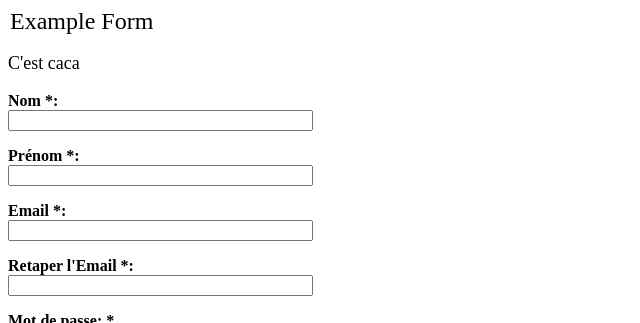
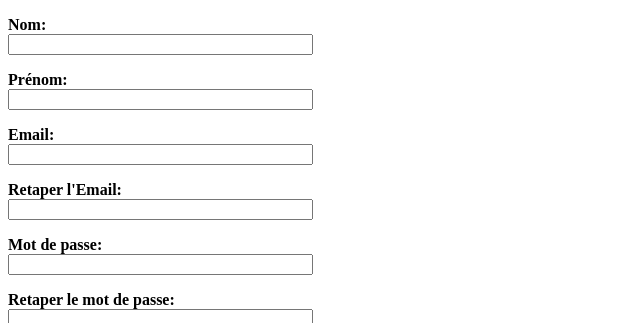
Before and after one commit to ptutaaag/conference, a PHP site: page /inscription.php in a window 1280 px wide. Shown: the top 323 px of the page, without its empty margins (0-640 px from the left). Run offline with PHP 8.4, Linux system fonts and the light colour scheme; some libraries are stand-ins or nearby versions.

Commit message:
coumitton

```diff
--- a/inscription.php
+++ b/inscription.php
@@ -12,7 +12,7 @@ $_SESSION['db_dbname']=$dbname;
 <html xmlns="http://www.w3.org/1999/xhtml">
 <head>
   <meta http-equiv="Content-type" content="text/html;charset=UTF-8" />
-  <title>Securimage Example Form</title>
+  <title>Page d'inscription</title>
   <style type="text/css">
   <!--
   .error { color: #f00; font-weight: bold; font-size: 1.2em; }
@@ -24,52 +24,38 @@ $_SESSION['db_dbname']=$dbname;
   </style>
 </head>
 <body>
-    <legend>Example Form</legend>
-
-    <p class="note">
-      C'est caca
-    </p>
-
-    <?php
-
-    process_si_contact_form(); // Process the form, if it was submitted
-
-    if (isset($_SESSION['ctform']['error']) &&  $_SESSION['ctform']['error'] == true): /* The last form submission had 1 or more errors */ ?>
-    <span class="error">There was a problem with your submission.  Errors are displayed below in red.</span><br /><br />
-    <?php elseif (isset($_SESSION['ctform']['success']) && $_SESSION['ctform']['success'] == true): /* form was processed successfully */ ?>
-    <span class="success">The captcha was correct and the message has been sent!</span><br /><br />
-    <?php endif; ?>
+    <?php process_si_contact_form(); ?>
 
     <form method="post" action="<?php echo htmlspecialchars($_SERVER['REQUEST_URI'] . $_SERVER['QUERY_STRING']) ?>" id="contact_form">
       <input type="hidden" name="do" value="contact" />
 
       <p>
-        <strong>Nom *:</strong>&nbsp; &nbsp;<?php echo @$_SESSION['ctform']['name_error'] ?><br />
+        <strong>Nom:</strong>&nbsp; &nbsp;<?php echo @$_SESSION['ctform']['name_error'] ?><br />
         <input type="text" name="ct_name" size="35" value="<?php echo htmlspecialchars(@$_SESSION['ctform']['ct_name']) ?>" />
       </p>
 
       <p>
-        <strong>Prénom *:</strong>&nbsp; &nbsp;<?php echo @$_SESSION['ctform']['fname_error'] ?><br />
+        <strong>Prénom:</strong>&nbsp; &nbsp;<?php echo @$_SESSION['ctform']['fname_error'] ?><br />
         <input type="text" name="ct_fname" size="35" value="<?php echo htmlspecialchars(@$_SESSION['ctform']['ct_fname']) ?>" />
       </p>
 
       <p>
-        <strong>Email *:</strong>&nbsp; &nbsp;<?php echo @$_SESSION['ctform']['email1_error'] ?><br />
+        <strong>Email:</strong>&nbsp; &nbsp;<?php echo @$_SESSION['ctform']['email1_error'] ?><br />
         <input type="text" name="ct_email1" size="35" value="<?php echo htmlspecialchars(@$_SESSION['ctform']['ct_email1']) ?>" />
       </p>
 
       <p>
-        <strong>Retaper l'Email *:</strong>&nbsp; &nbsp;<?php echo @$_SESSION['ctform']['email2_error'] ?><br />
+        <strong>Retaper l'Email:</strong>&nbsp; &nbsp;<?php echo @$_SESSION['ctform']['email2_error'] ?><br />
         <input type="text" name="ct_email2" size="35" value="<?php echo htmlspecialchars(@$_SESSION['ctform']['ct_email2']) ?>" />
       </p>
 
       <p>
-        <strong>Mot de passe: *</strong>&nbsp; &nbsp;<?php echo @$_SESSION['ctform']['pass1_error'] ?><br />
+        <strong>Mot de passe:</strong>&nbsp; &nbsp;<?php echo @$_SESSION['ctform']['pass1_error'] ?><br />
         <input type="password" name="ct_pass1" size="35" value="<?php echo htmlspecialchars(@$_SESSION['ctform']['ct_pass1']) ?>" />
       </p>
 
       <p>
-        <strong>Retaper le mot de passe: *</strong>&nbsp; &nbsp;<?php echo @$_SESSION['ctform']['pass2_error'] ?><br />
+        <strong>Retaper le mot de passe:</strong>&nbsp; &nbsp;<?php echo @$_SESSION['ctform']['pass2_error'] ?><br />
         <input type="password" name="ct_pass2" size="35" value="<?php echo htmlspecialchars(@$_SESSION['ctform']['ct_pass2']) ?>" />
       </p>
 
@@ -80,7 +66,7 @@ $_SESSION['db_dbname']=$dbname;
         </object>
         &nbsp;
         <a tabindex="-1" style="border-style: none;" href="#" title="Refresh Image" onclick="document.getElementById('siimage').src = './captcha/securimage_show.php?sid=' + Math.random(); this.blur(); return false"><img src="./captcha/images/refresh.png" alt="Reload Image" height="32" width="32" onclick="this.blur()" align="bottom" border="0" /></a><br />
-        <strong>Entre le Code *:</strong><br />
+        <strong>Entre le Code:</strong><br />
          <?php echo @$_SESSION['ctform']['captcha_error'] ?>
         <input type="text" name="ct_captcha" size="12" maxlength="16" />
       </p>
```
